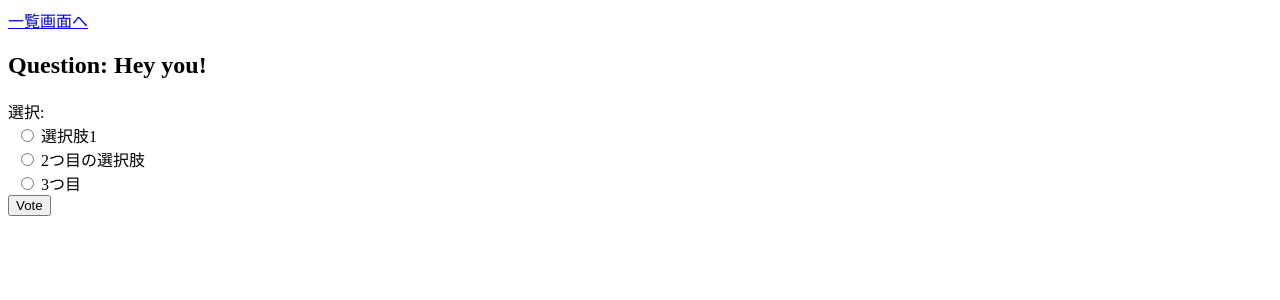
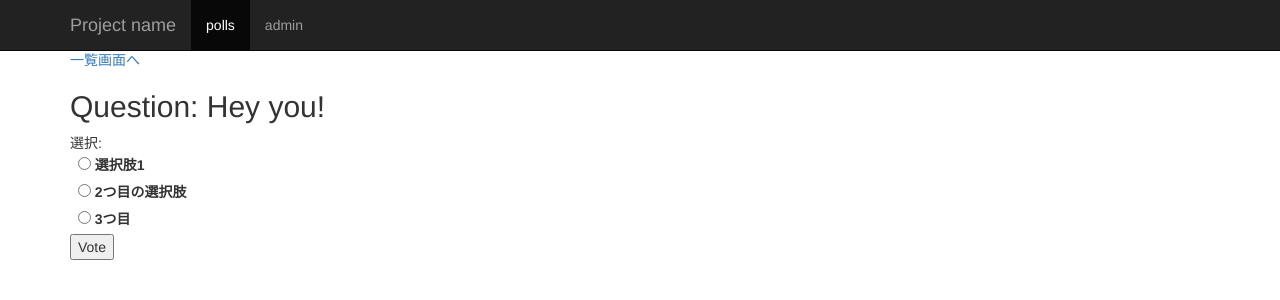
Before and after one commit to NAKKA-K/django_tutorial, a Django app: page /polls/3/ in a window 1280 px wide. Shown: the top 300 px of the page. Run offline with Django 3.2, Linux system fonts and the light colour scheme; data comes from the database, SQL or seed files in the repository; some libraries are stand-ins or nearby versions.

Commit message:
htmlを継承させることによって、記述を完緑化

```diff
--- a/polls/templates/polls/detail.html
+++ b/polls/templates/polls/detail.html
@@ -1,5 +1,6 @@
-<html>
-<body>
+{% extends "polls_base.html" %}
+
+{% block contents %}
   <a href="{% url 'polls:index' %}">一覧画面へ</a>
   <h2>Question: {{ question.question_text }}</h2>
 
@@ -14,5 +15,4 @@
     <input type="submit" value="Vote" />
   </form>
 
-</body>
-</html>
+{% endblock contents %}
--- a/polls/templates/polls/index.html
+++ b/polls/templates/polls/index.html
@@ -1,4 +1,4 @@
-{% extends "base.html" %}
+{% extends "polls_base.html" %}
 
 {% block contents %}
   <table border="1" class="table table-striped">
--- /dev/null
+++ b/polls/templates/polls_base.html
@@ -0,0 +1,3 @@
+{% extends "base.html" %}
+
+{% block nav_polls %}active{% endblock %}
--- a/polls/urls.py
+++ b/polls/urls.py
@@ -2,8 +2,8 @@ from django.conf.urls import url
 from . import views
 
 urlpatterns = [
-  url(r'^polls$', views.IndexView.as_view(), name = 'index'),
-  url(r'^polls/(?P<pk>\d+)/$', views.Detail.as_view(), name = 'detail'),
-  url(r'^polls/(?P<pk>\d+)/results$', views.ResultsView.as_view(), name = 'results'),
-  url(r'^polls/form$', views.FormTest.as_view(), name = 'form'),
+  url(r'^$', views.IndexView.as_view(), name = 'index'),
+  url(r'^(?P<pk>\d+)/$', views.Detail.as_view(), name = 'detail'),
+  url(r'^(?P<pk>\d+)/results$', views.ResultsView.as_view(), name = 'results'),
+  url(r'^form$', views.FormTest.as_view(), name = 'form'),
 ]
--- a/templates/base.html
+++ b/templates/base.html
@@ -36,9 +36,8 @@
         </div>
         <div id="navbar" class="collapse navbar-collapse">
           <ul class="nav navbar-nav">
-            <li class="active"><a href="#">Home</a></li>
-            <li><a href="#about">About</a></li>
-            <li><a href="#contact">Contact</a></li>
+            <li class="{% block nav_polls %}{% endblock %}"><a href="{% url 'polls:index' %}">polls</a></li>
+            <li class="{% block nav_admin %}{% endblock %}"><a href="{% url 'admin:index' %}">admin</a></li>
           </ul>
         </div><!--/.nav-collapse -->
       </div>
--- a/tutorial/urls.py
+++ b/tutorial/urls.py
@@ -16,7 +16,10 @@ Including another URLconf
 from django.conf.urls import include, url
 from django.contrib import admin
 
+from polls.views import IndexView
+
 urlpatterns = [
     url(r'^admin/', admin.site.urls),
-    url(r'', include('polls.urls', namespace = "polls")),
+    url(r'polls/', include('polls.urls', namespace = "polls")),
+    url(r'^$', IndexView.as_view(), name = "index")
 ]
```
Also changed, not shown: polls/templates/polls/form.html (+4 -4 lines), polls/templates/polls/results.html (+4 -5 lines).
